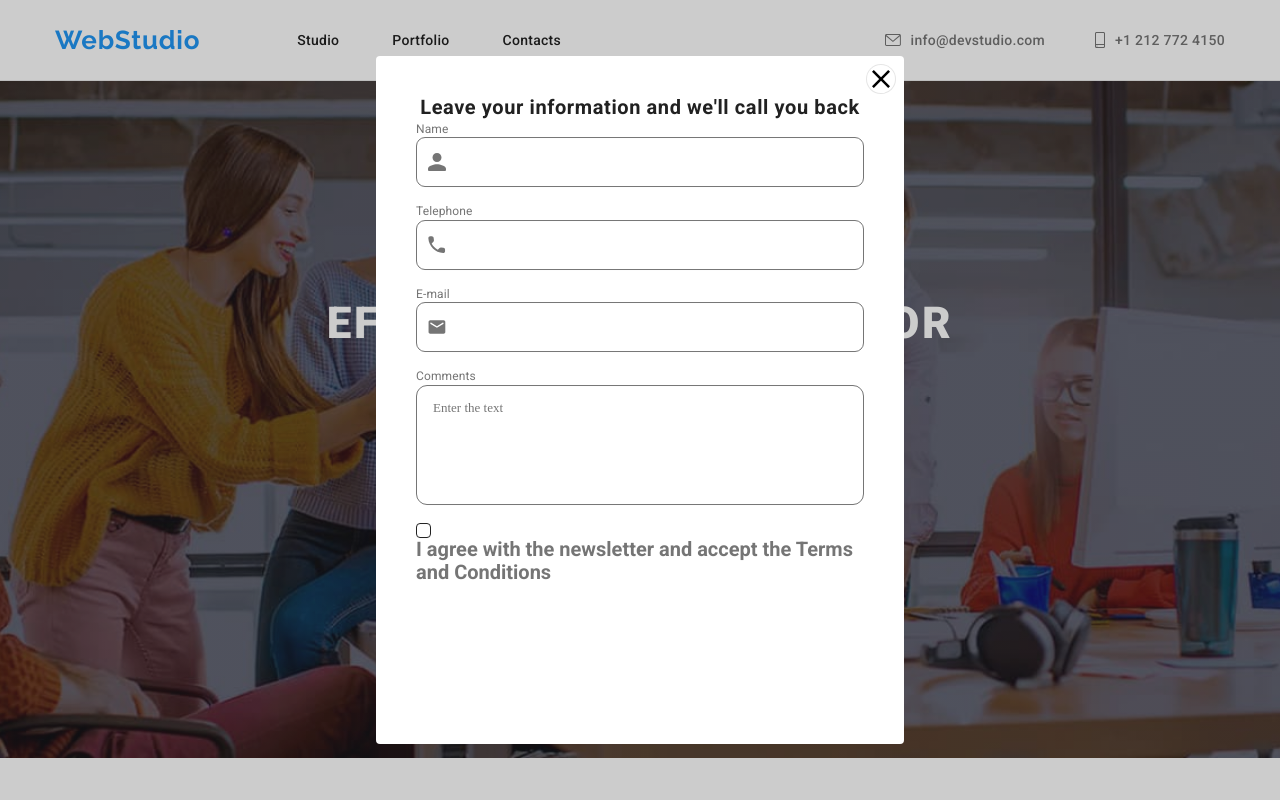
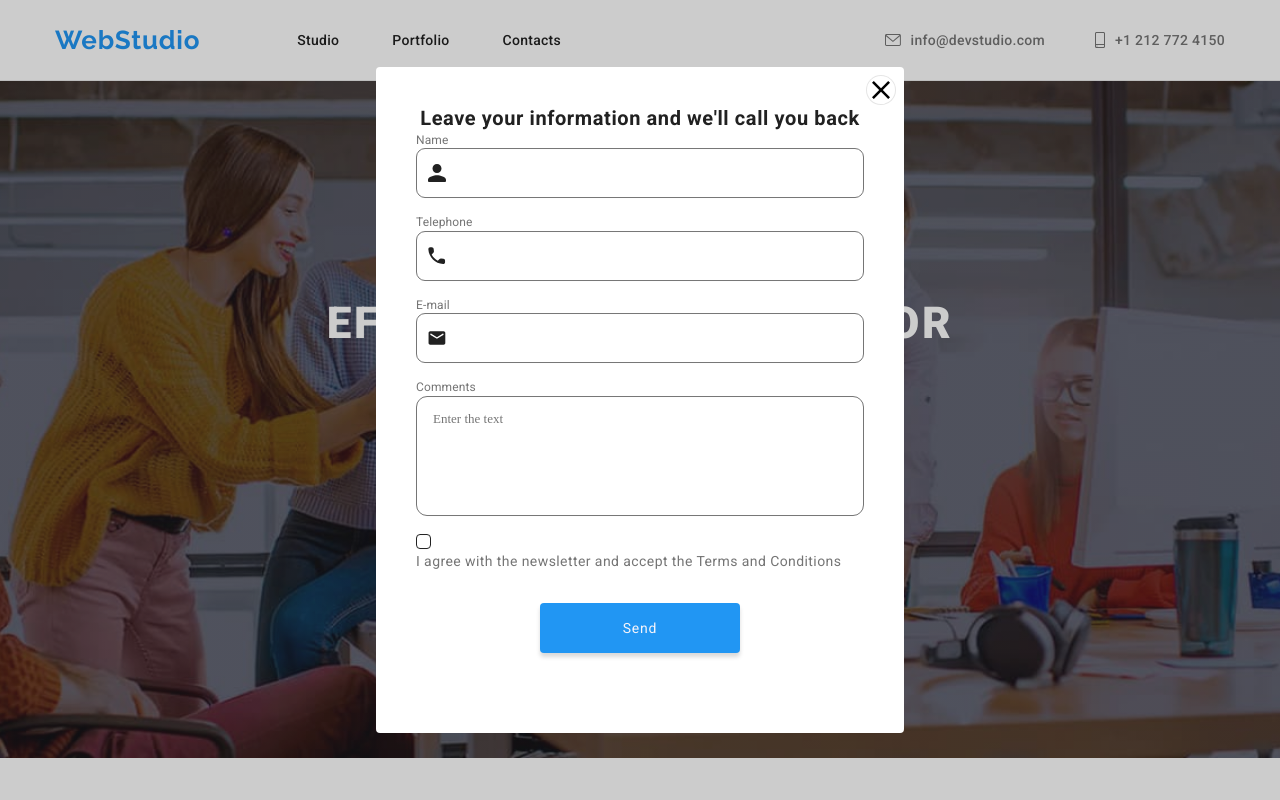
Before and after one commit to GonzoM321/goit-markup-hw-06, a plain HTML site: page index.html in a window 1280 px wide. Both pictures are taken after a click on the button "Request our service". Shown: the top 800 px of the page. Drawn offline with nearby package versions, Linux system fonts and the light colour scheme.

Commit message:
goit-markup-hw-06

```diff
--- a/css/styles.css
+++ b/css/styles.css
@@ -1390,6 +1390,7 @@ fill: currentColor;
 .footer-input{
   width: 358px;
   height: 50px;
+
   background-color: transparent;
   color: white;
   font-size: 16px;
@@ -1397,13 +1398,11 @@ fill: currentColor;
   border-radius: 4px;
   margin-top: 20px;
   cursor: pointer;
+  padding: 16px ;
 }
 
 .footer-formSection{
 
-
-font-family: 'Poppins';
-font-style: normal;
 font-weight: 700;
 font-size: 14px;
 line-height: 16px;
@@ -1506,7 +1505,7 @@ color: #757575;
   position: absolute;
   top: 16px;
   left: 12px;
-  fill: var(--secondary-text-color);
+  fill: var(--primary-text-color);
 }
 
 .modal-input:hover + .modal-icon,
@@ -1555,12 +1554,12 @@ color: #757575;
 
 .checkbox-text{
   font-family: 'Roboto';
-font-style: normal;
-font-weight: 700;
-font-size: 20px;
-line-height: 23px;
+  font-style: normal;
+  font-weight: 400;
+  font-size: 14px;
+  line-height: 24px;
 text-align: center;
-letter-spacing: 0.0em;
+letter-spacing: 0.03em;
 color: var(--secondary-text-color);
 }
 
@@ -1574,17 +1573,16 @@ color: var(--secondary-text-color);
 }
 
 .contact-button{
-  position: relative;
   width: 200px;
   height: 50px;
   left: 700px;
   top: 712px;
 
-  font-family: Roboto;
+  font-family: 'Roboto';
   font-style: normal;
-  font-weight: 700;
-  font-size: 16px;
-  line-height: calc(30/16);
+  font-weight: 400;
+  font-size: 14px;
+  line-height: 24px;
   letter-spacing: 0.06em;
   color: var(--light-bg-color);
   background-color: var(--accent-color);
--- a/index.html
+++ b/index.html
@@ -406,7 +406,7 @@
         <div class="footer-formSection">
           <p>SUBSCRIBE TO THE NEWSLETTER</p>
           <form class="footer-form">
-              <input class="footer-input" type="email">
+              <input class="footer-input" placeholder="E-mail" type="email">
               <button class="footer-submit" type="submit">Subscribe</button>
               <svg class="footer-icon-sent" width="24px" height="24px">
               <use href="./img/sprite.svg#icon-icon-send"></use>
```
